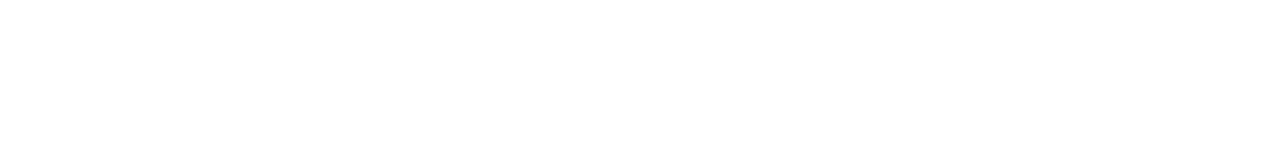
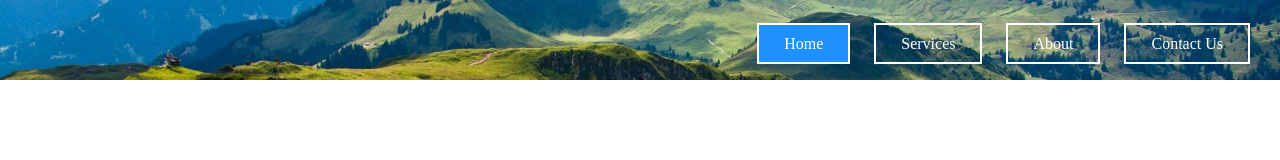
Before and after one commit to enisshallci/INT20_21_Gr33, a plain HTML site: page index.html in a window 1280 px wide. Drawn offline with Linux system fonts and the light colour scheme.

Commit message:
new commits

```diff
--- a/index.html
+++ b/index.html
@@ -4,9 +4,21 @@
     <meta charset="UTF-8">
     <meta http-equiv="X-UA-Compatible" content="IE=edge">
     <meta name="viewport" content="width=device-width, initial-scale=1.0">
-    <title>Document</title>
+    <title>Hike And Climb</title>
+    <link rel="stylesheet" type="text/css" href="style/index.css">
 </head>
 <body>
+    <header>
+        <nav>
+            <ul>
+                <li><a class="link1" href="index.html">Home</a></li>
+                <li><a class="link2" href="#">Services</a></li>
+                <li><a class="link3" href="#">About</a></li>
+                <li><a class="link4" href="#">Contact Us</a></li>
+            </ul>
+        </nav>
+    </header>
+
 
 </body>
 </html>
--- /dev/null
+++ b/style/index.css
@@ -0,0 +1,47 @@
+*{
+    margin: 0;
+    padding: 0;
+}
+header{
+    background-image:url(../images/header1.jpeg);
+    height: 10vh;
+    background-size: cover;
+    background-position: center;
+}
+
+ul{
+    list-style-type:none;
+    float: right;
+    margin-top: 25px;
+    margin-right: 20px;
+}
+ul li{
+    display: inline-block;
+    padding: 10px;
+}
+
+ul li a {
+    text-decoration: none;
+    color: #fff;
+    padding: 10px 25px;
+    border: 2px solid #fff;
+}
+
+ul li a.link1:hover{
+    background-color: DodgerBlue;
+}
+
+ul li a.link2:hover{
+    background-color:rgb(236, 69, 40);
+}
+
+ul li a.link3:hover{
+    background-color:rgb(26, 182, 96);
+}
+ul li a.link4:hover{
+    background-color: rgb(252, 187, 66);
+}
+
+ul li a.link1{
+    background-color:DodgerBlue;
+}
```
Also changed, not shown: images/1.jpeg (added), images/header.jpg (added), images/header1.jpeg (added), images/logo.jpeg (added).
